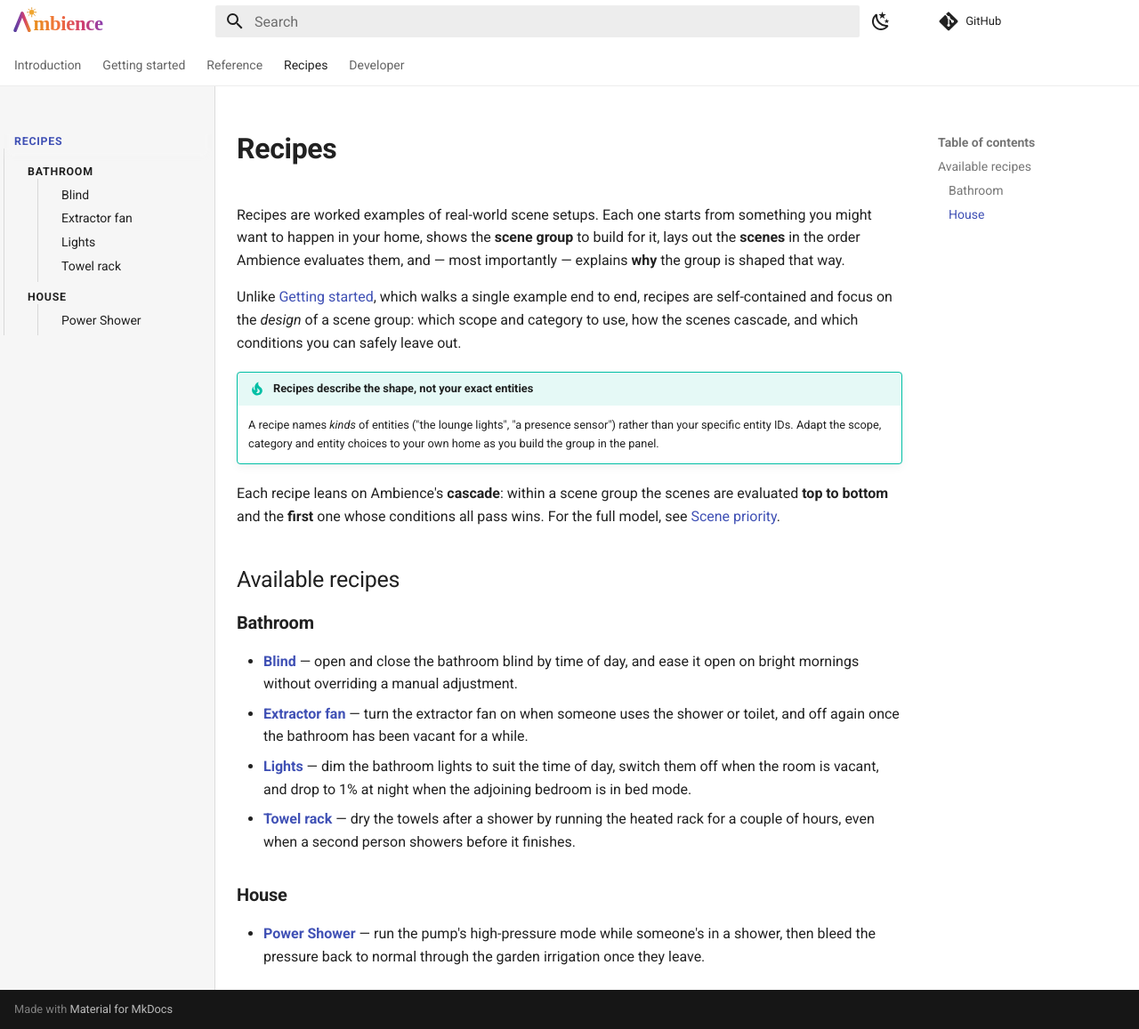
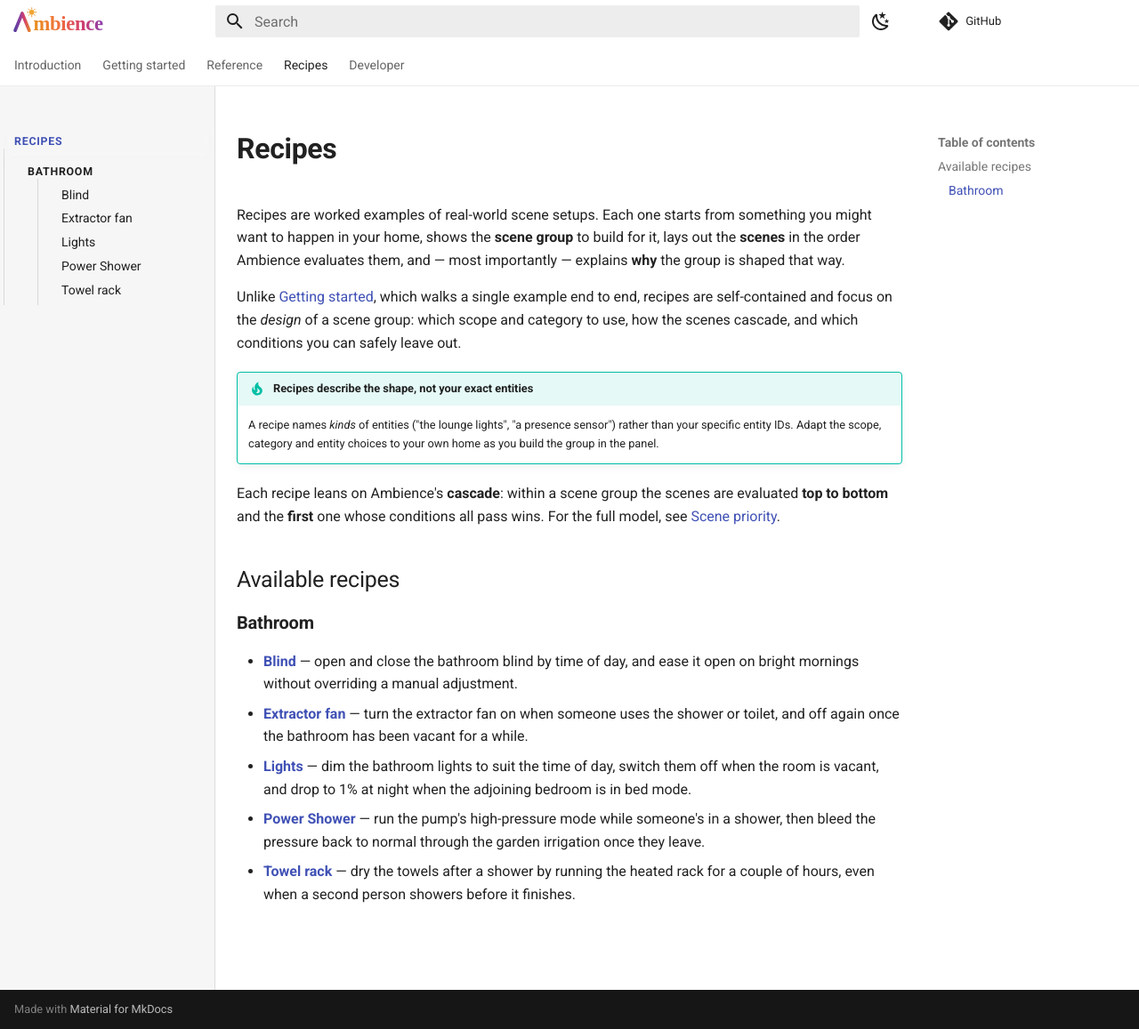
Before and after one commit to clintongormley/ambience, an MkDocs documentation site: the page built from docs/recipes/index.md, in a window 1280 px wide and 1157 px high. Shown: the whole window at 89% size. Built offline with MkDocs 1.6.1 and Material for MkDocs 9.7.7, drawn with Linux system fonts in a browser that asks for light colours; comment, search, counter and statistics services are not loaded.

Commit message:
docs: move Power Shower recipe under the Bathroom folder
Relocate the Power Shower recipe and its six images from recipes/house to
recipes/bathroom, retarget the in-page image paths and the actions-reference
cross-link, and fold it into the Bathroom section of the nav and catalogue
(dropping the now-empty House group). The recipe still describes a House-scope
scene group; only its location in the docs tree changed.

```diff
--- a/docs/recipes/index.md
+++ b/docs/recipes/index.md
@@ -34,12 +34,9 @@ wins. For the full model, see
 - [**Lights**](bathroom/lights.md) — dim the bathroom lights to suit the time of
     day, switch them off when the room is vacant, and drop to 1% at night when
     the adjoining bedroom is in bed mode.
+- [**Power Shower**](bathroom/power-shower.md) — run the pump's high-pressure
+    mode while someone's in a shower, then bleed the pressure back to normal
+    through the garden irrigation once they leave.
 - [**Towel rack**](bathroom/towel-rack.md) — dry the towels after a shower by
     running the heated rack for a couple of hours, even when a second person
     showers before it finishes.
-
-### House
-
-- [**Power Shower**](house/power-shower.md) — run the pump's high-pressure mode
-    while someone's in a shower, then bleed the pressure back to normal through
-    the garden irrigation once they leave.
--- a/mkdocs.yml
+++ b/mkdocs.yml
@@ -104,9 +104,8 @@ nav:
           - Blind: recipes/bathroom/blind.md
           - Extractor fan: recipes/bathroom/fan.md
           - Lights: recipes/bathroom/lights.md
+          - Power Shower: recipes/bathroom/power-shower.md
           - Towel rack: recipes/bathroom/towel-rack.md
-      - House:
-          - Power Shower: recipes/house/power-shower.md
   - Developer:
       - developers/index.md
       - Architecture: developers/architecture.md
```
Also changed, not shown: docs/recipes/bathroom/power-shower.md (renamed from docs/recipes/house/power-shower.md, +6 -6 lines), docs/reference/actions/apply-on-every-match.md (+1 -1 lines), docs/recipes/images/bathroom/power-shower/Gardena-off.png (renamed from docs/recipes/images/house/power-shower/Gardena-off.png), docs/recipes/images/bathroom/power-shower/Gardena-on.png (renamed from docs/recipes/images/house/power-shower/Gardena-on.png), docs/recipes/images/bathroom/power-shower/block.png (renamed from docs/recipes/images/house/power-shower/block.png), docs/recipes/images/bathroom/power-shower/final.png (renamed from docs/recipes/images/house/power-shower/final.png), docs/recipes/images/bathroom/power-shower/power-shower-on-off.png (renamed from docs/recipes/images/house/power-shower/power-shower-on-off.png), docs/recipes/images/bathroom/power-shower/somebody-in-shower.png (renamed from docs/recipes/images/house/power-shower/somebody-in-shower.png).
